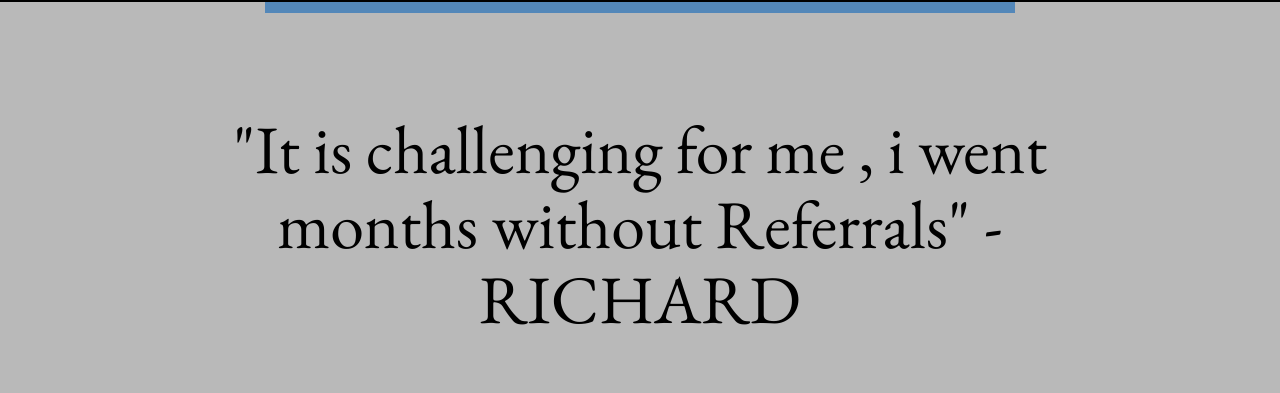
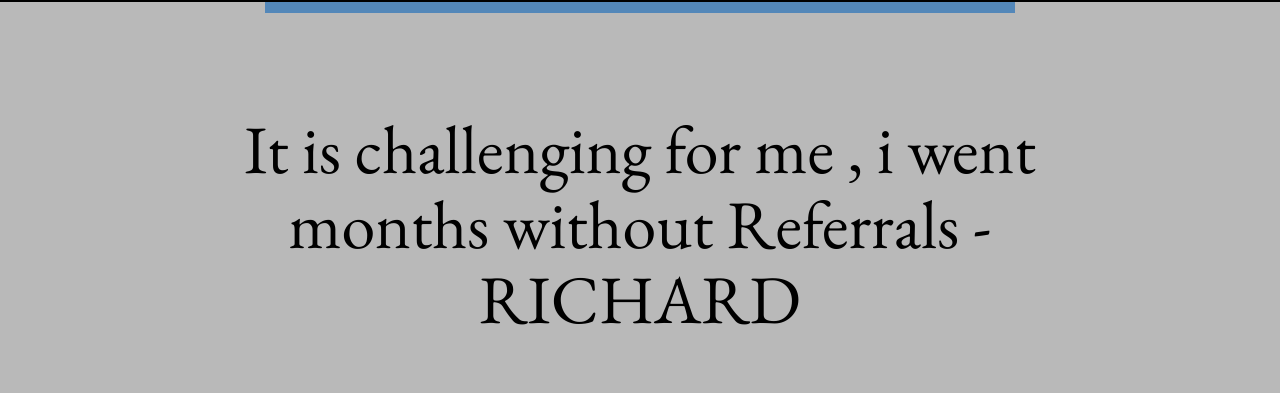
Before and after one commit to juwoncaleb/client, a Next.js app: page / in a window 1280 px wide. Shown: the part 802-1195 px from the top of the page. Built offline with nearby package versions, Linux system fonts and the light colour scheme; no server answers; grey boxes are pictures that could not be loaded; a web font is replaced by a local one.

Commit message:
Update LandingPage.js

```diff
--- a/pages/LandingPage.js
+++ b/pages/LandingPage.js
@@ -108,7 +108,7 @@ export default function LandingPage() {
         <center>
           <p className="testimonila_header rev_head text-white text-center">
             <span className="text-black mb-20">
-              "It is challenging for me , i went months without Referrals" -
+              It is challenging for me , i went months without Referrals -
               RICHARD
             </span>
           </p>{" "}
```
